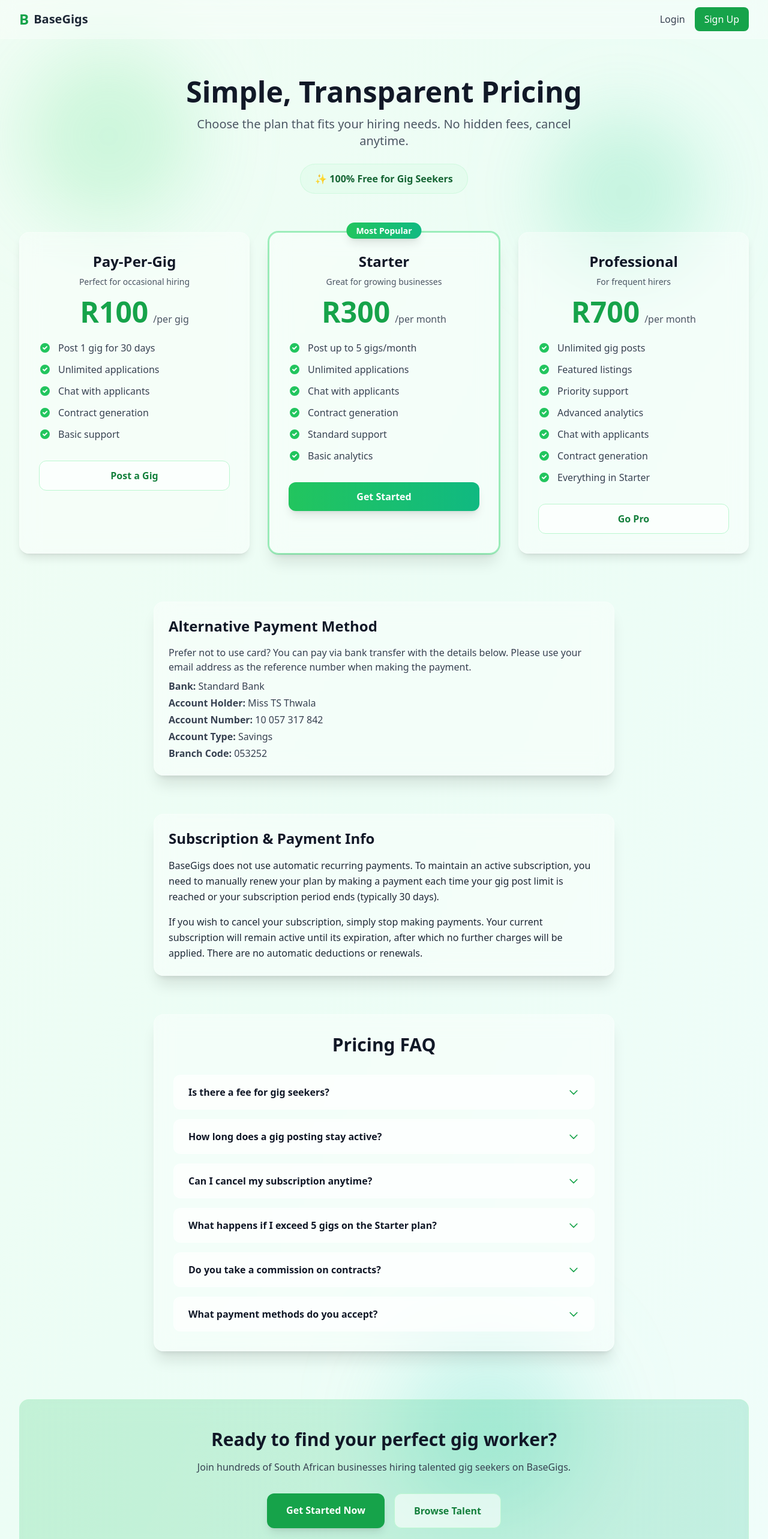
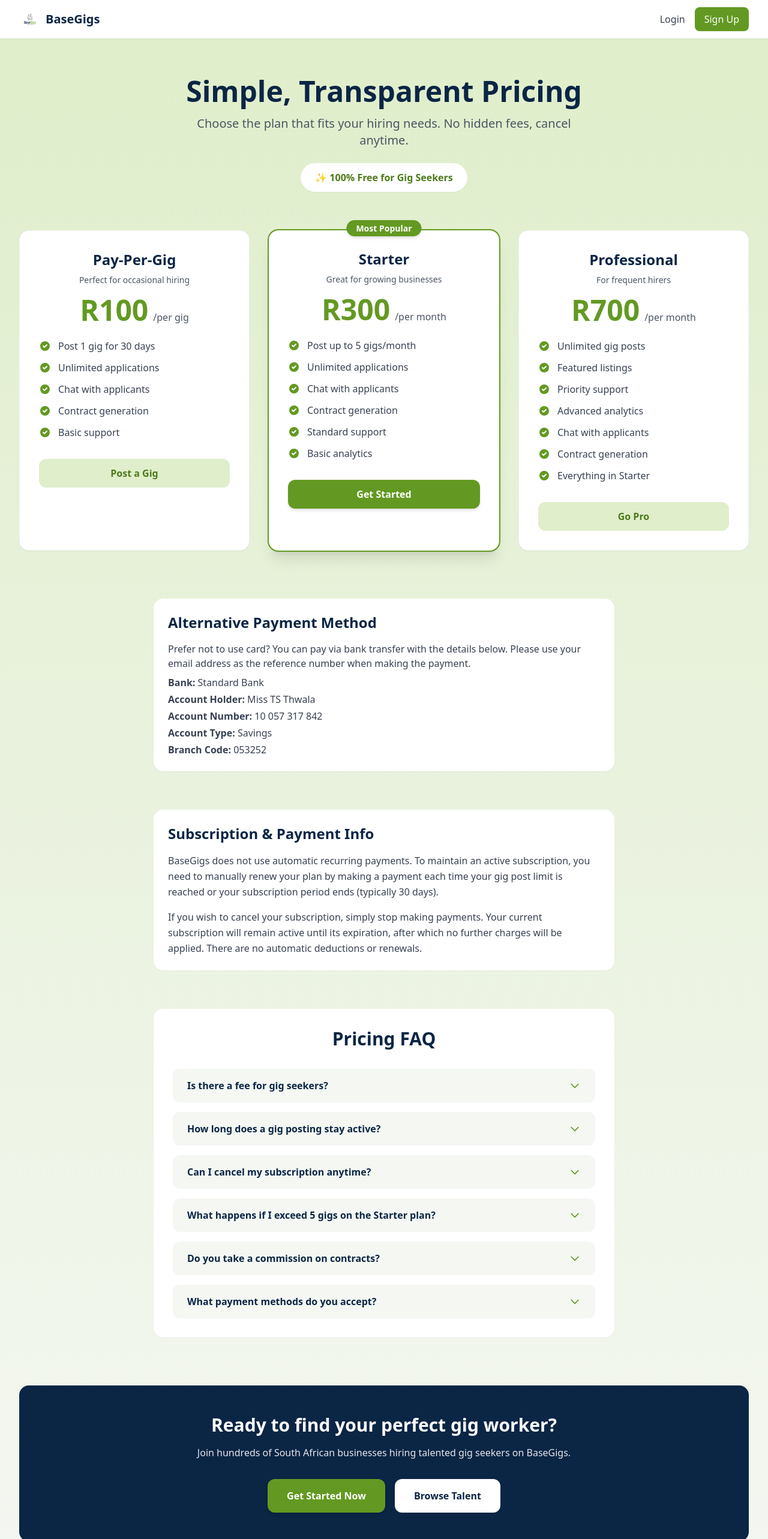
Before and after one commit to Sib222/basegigs, a Next.js app: page /pricing in a window 1280 px wide. Shown: the top 2566 px of the page at 60% size. Built offline with nearby package versions, Linux system fonts and the light colour scheme.

Commit message:
Update page.tsx

```diff
--- a/app/pricing/page.tsx
+++ b/app/pricing/page.tsx
@@ -2,6 +2,7 @@
 
 import { useState, useEffect } from 'react'
 import { supabase } from '@/lib/supabase'
+import Link from 'next/link'
 import type { User } from '@supabase/supabase-js'
 
 export default function PricingPage() {
@@ -159,30 +160,25 @@ export default function PricingPage() {
   }
 
   return (
-    <div className="min-h-screen bg-gradient-to-br from-green-50 via-emerald-50 to-teal-50 relative overflow-hidden">
-      {/* Glassmorphism Background Elements */}
-      <div className="absolute top-20 left-10 w-72 h-72 bg-green-400 rounded-full mix-blend-multiply filter blur-3xl opacity-20 animate-blob"></div>
-      <div className="absolute top-40 right-20 w-72 h-72 bg-emerald-400 rounded-full mix-blend-multiply filter blur-3xl opacity-20 animate-blob animation-delay-2000"></div>
-      <div className="absolute bottom-20 left-1/2 w-72 h-72 bg-teal-400 rounded-full mix-blend-multiply filter blur-3xl opacity-20 animate-blob animation-delay-4000"></div>
-
+    <div className="min-h-screen bg-sage">
       {/* Navigation */}
-      <nav className="backdrop-blur-md bg-white/30 border-b border-white/20 sticky top-0 z-50">
+      <nav className="bg-white shadow-sm sticky top-0 z-50">
         <div className="max-w-7xl mx-auto px-4 sm:px-6 lg:px-8">
           <div className="flex justify-between items-center h-16">
             <a href="/" className="flex items-center">
-              <span className="text-2xl font-bold text-green-600">B</span>
-              <span className="ml-2 text-xl font-semibold text-gray-800">BaseGigs</span>
+              <img src="/logo.png" alt="BaseGigs Logo" className="h-9 w-auto" />
+              <span className="ml-2 text-xl font-semibold text-secondary">BaseGigs</span>
             </a>
             <div className="flex items-center space-x-4">
               {user ? (
                 <>
-                  <a href={dashboardLink()} className="text-gray-700 hover:text-green-600 font-medium">Dashboard</a>
-                  <a href="/logout" className="px-4 py-2 bg-green-600 text-white rounded-lg hover:bg-green-700 font-medium">Logout</a>
+                  <a href={dashboardLink()} className="text-gray-700 hover:text-primary font-medium transition-colors">Dashboard</a>
+                  <a href="/logout" className="px-4 py-2 bg-primary text-white rounded-lg hover:bg-primary-dark font-medium transition-colors">Logout</a>
                 </>
               ) : (
                 <>
-                  <a href="/login" className="text-gray-700 hover:text-green-600 font-medium">Login</a>
-                  <a href="/signup" className="px-4 py-2 bg-green-600 text-white rounded-lg hover:bg-green-700 font-medium">Sign Up</a>
+                  <a href="/login" className="text-gray-700 hover:text-primary font-medium transition-colors">Login</a>
+                  <a href="/signup" className="px-4 py-2 bg-primary text-white rounded-lg hover:bg-primary-dark font-medium transition-colors">Sign Up</a>
                 </>
               )}
             </div>
@@ -190,13 +186,14 @@ export default function PricingPage() {
         </div>
       </nav>
 
-      <div className="relative z-10 max-w-7xl mx-auto px-4 sm:px-6 lg:px-8 py-16">
+      <div className="bg-gradient-to-b from-primary-light to-sage">
+        <div className="max-w-7xl mx-auto px-4 sm:px-6 lg:px-8 py-16">
           {/* Header */}
           <div className="text-center mb-16">
-          <h1 className="text-5xl font-bold text-gray-900 mb-4">Simple, Transparent Pricing</h1>
+            <h1 className="text-5xl font-bold text-secondary mb-4">Simple, Transparent Pricing</h1>
             <p className="text-xl text-gray-600 max-w-2xl mx-auto">Choose the plan that fits your hiring needs. No hidden fees, cancel anytime.</p>
-          <div className="mt-6 inline-flex items-center backdrop-blur-md bg-green-100/50 rounded-full px-6 py-3 border border-green-200/50">
-            <span className="text-green-800 font-semibold">✨ 100% Free for Gig Seekers</span>
+            <div className="mt-6 inline-flex items-center bg-white rounded-full px-6 py-3 shadow-sm">
+              <span className="text-primary-dark font-semibold">✨ 100% Free for Gig Seekers</span>
             </div>
           </div>
 
@@ -205,25 +202,25 @@ export default function PricingPage() {
             {plans.map((plan, idx) => (
               <div
                 key={idx}
-              className={`relative backdrop-blur-lg bg-white/40 rounded-2xl p-8 border transition-all duration-300 hover:scale-105 hover:shadow-2xl ${
+                className={`relative bg-white rounded-2xl p-8 transition-all duration-300 hover:-translate-y-1 ${
                   plan.popular
-                  ? 'border-green-400/50 shadow-xl ring-2 ring-green-400/50'
-                  : 'border-white/30 shadow-lg'
+                    ? 'shadow-xl ring-2 ring-primary'
+                    : 'shadow-sm border border-gray-100'
                 }`}
               >
                 {plan.popular && (
                   <div className="absolute -top-4 left-1/2 transform -translate-x-1/2">
-                  <span className="bg-gradient-to-r from-green-500 to-emerald-500 text-white px-4 py-1 rounded-full text-sm font-bold shadow-lg">
+                    <span className="bg-primary text-white px-4 py-1 rounded-full text-sm font-bold shadow-md">
                       Most Popular
                     </span>
                   </div>
                 )}
 
                 <div className="text-center mb-6">
-                <h3 className="text-2xl font-bold text-gray-900 mb-2">{plan.name}</h3>
+                  <h3 className="text-2xl font-bold text-secondary mb-2">{plan.name}</h3>
                   <p className="text-gray-600 text-sm mb-4">{plan.description}</p>
                   <div className="flex items-baseline justify-center mb-2">
-                  <span className="text-5xl font-bold text-green-600">{plan.price}</span>
+                    <span className="text-5xl font-bold text-primary">{plan.price}</span>
                     <span className="text-gray-600 ml-2">/{plan.period}</span>
                   </div>
                 </div>
@@ -231,7 +228,7 @@ export default function PricingPage() {
                 <ul className="space-y-3 mb-8">
                   {plan.features.map((feature, i) => (
                     <li key={i} className="flex items-start">
-                    <svg className="w-5 h-5 text-green-500 mr-3 mt-0.5 flex-shrink-0" fill="currentColor" viewBox="0 0 20 20">
+                      <svg className="w-5 h-5 text-primary mr-3 mt-0.5 flex-shrink-0" fill="currentColor" viewBox="0 0 20 20">
                         <path
                           fillRule="evenodd"
                           d="M10 18a8 8 0 100-16 8 8 0 000 16zm3.707-9.293a1 1 0 00-1.414-1.414L9 10.586 7.707 9.293a1 1 0 00-1.414 1.414l2 2a1 1 0 001.414 0l4-4z"
@@ -248,8 +245,8 @@ export default function PricingPage() {
                   onClick={() => handlePaymentClick(plan.href)}
                   className={`w-full py-3 px-6 rounded-xl font-semibold transition-all text-center ${
                     plan.popular
-                    ? 'bg-gradient-to-r from-green-500 to-emerald-500 text-white hover:from-green-600 hover:to-emerald-600 shadow-lg'
-                    : 'bg-white/60 text-green-700 hover:bg-white/80 border border-green-200'
+                      ? 'bg-primary text-white hover:bg-primary-dark shadow-md'
+                      : 'bg-primary-light text-primary-dark hover:bg-primary hover:text-white'
                   }`}
                 >
                   {plan.cta}
@@ -259,8 +256,8 @@ export default function PricingPage() {
           </div>
 
           {/* Bank Transfer Info */}
-        <div className="max-w-3xl mx-auto backdrop-blur-lg bg-white/40 rounded-2xl p-6 border border-white/30 shadow-xl mb-16">
-          <h2 className="text-2xl font-semibold text-gray-900 mb-4">Alternative Payment Method</h2>
+          <div className="max-w-3xl mx-auto bg-white rounded-2xl p-6 shadow-sm mb-16">
+            <h2 className="text-2xl font-semibold text-secondary mb-4">Alternative Payment Method</h2>
             <p className="text-gray-700 mb-2">Prefer not to use card? You can pay via bank transfer with the details below. Please use your email address as the reference number when making the payment.</p>
             <ul className="text-gray-700 space-y-1">
               <li><strong>Bank:</strong> Standard Bank</li>
@@ -271,33 +268,33 @@ export default function PricingPage() {
             </ul>
           </div>
 
-        {/* Subscription & Payment Info - NEW SECTION */}
-        <div className="max-w-3xl mx-auto backdrop-blur-lg bg-white/40 rounded-2xl p-6 border border-white/30 shadow-xl mb-16">
-          <h2 className="text-2xl font-semibold text-gray-900 mb-4">Subscription & Payment Info</h2>
-          <p className="text-gray-800 text-base leading-relaxed">
+          {/* Subscription & Payment Info */}
+          <div className="max-w-3xl mx-auto bg-white rounded-2xl p-6 shadow-sm mb-16">
+            <h2 className="text-2xl font-semibold text-secondary mb-4">Subscription & Payment Info</h2>
+            <p className="text-gray-700 text-base leading-relaxed">
               BaseGigs does not use automatic recurring payments. To maintain an active subscription, you need to manually renew your plan by making a payment each time your gig post limit is reached or your subscription period ends (typically 30 days).
             </p>
-          <p className="text-gray-800 text-base leading-relaxed mt-4">
+            <p className="text-gray-700 text-base leading-relaxed mt-4">
               If you wish to cancel your subscription, simply stop making payments. Your current subscription will remain active until its expiration, after which no further charges will be applied. There are no automatic deductions or renewals.
             </p>
           </div>
 
           {/* FAQ Section */}
-        <div className="max-w-3xl mx-auto backdrop-blur-lg bg-white/40 rounded-2xl p-8 border border-white/30 shadow-xl">
-          <h2 className="text-3xl font-bold text-gray-900 text-center mb-8">Pricing FAQ</h2>
+          <div className="max-w-3xl mx-auto bg-white rounded-2xl p-8 shadow-sm">
+            <h2 className="text-3xl font-bold text-secondary text-center mb-8">Pricing FAQ</h2>
             <div className="space-y-4">
               {faqs.map((faq, idx) => (
                 <div
                   key={idx}
-                className="backdrop-blur-sm bg-white/50 rounded-xl border border-white/40 overflow-hidden transition-all"
+                  className="bg-sage rounded-xl overflow-hidden transition-all"
                 >
                   <button
                     onClick={() => setOpenFaq(openFaq === idx ? null : idx)}
-                  className="w-full px-6 py-4 text-left flex justify-between items-center hover:bg-white/30 transition-colors"
+                    className="w-full px-6 py-4 text-left flex justify-between items-center hover:bg-primary-light transition-colors"
                   >
-                  <span className="font-semibold text-gray-900">{faq.q}</span>
+                    <span className="font-semibold text-secondary">{faq.q}</span>
                     <svg
-                    className={`w-5 h-5 text-green-600 transition-transform ${
+                      className={`w-5 h-5 text-primary transition-transform ${
                         openFaq === idx ? 'rotate-180' : ''
                       }`}
                       fill="none"
@@ -318,37 +315,20 @@ export default function PricingPage() {
           </div>
 
           {/* CTA Section */}
-        <div className="mt-20 text-center backdrop-blur-lg bg-gradient-to-r from-green-500/20 to-emerald-500/20 rounded-2xl p-12 border border-green-200/50">
-          <h2 className="text-3xl font-bold text-gray-900 mb-4">Ready to find your perfect gig worker?</h2>
-          <p className="text-gray-700 mb-8 max-w-2xl mx-auto">Join hundreds of South African businesses hiring talented gig seekers on BaseGigs.</p>
+          <div className="mt-20 text-center bg-secondary rounded-2xl p-12">
+            <h2 className="text-3xl font-bold text-white mb-4">Ready to find your perfect gig worker?</h2>
+            <p className="text-gray-200 mb-8 max-w-2xl mx-auto">Join hundreds of South African businesses hiring talented gig seekers on BaseGigs.</p>
             <div className="flex gap-4 justify-center flex-wrap">
-            <a href="/signup" className="px-8 py-4 bg-green-600 text-white rounded-xl font-semibold hover:bg-green-700 shadow-lg">
+              <a href="/signup" className="px-8 py-4 bg-primary text-white rounded-xl font-semibold hover:bg-primary-dark transition-colors shadow-md">
                 Get Started Now
               </a>
-            <a href="/find-talent" className="px-8 py-4 bg-white/60 text-green-700 rounded-xl font-semibold hover:bg-white/80 border border-green-200">
+              <a href="/find-talent" className="px-8 py-4 bg-white text-secondary rounded-xl font-semibold hover:bg-gray-100 transition-colors">
                 Browse Talent
               </a>
             </div>
           </div>
         </div>
-
-      <style jsx>{`
-        @keyframes blob {
-          0% { transform: translate(0px, 0px) scale(1); }
-          33% { transform: translate(30px, -50px) scale(1.1); }
-          66% { transform: translate(-20px, 20px) scale(0.9); }
-          100% { transform: translate(0px, 0px) scale(1); }
-        }
-        .animate-blob {
-          animation: blob 7s infinite;
-        }
-        .animation-delay-2000 {
-          animation-delay: 2s;
-        }
-        .animation-delay-4000 {
-          animation-delay: 4s;
-        }
-      `}</style>
+      </div>
     </div>
   )
 }
```
Lines whose indentation alone changed are shown as unchanged.
